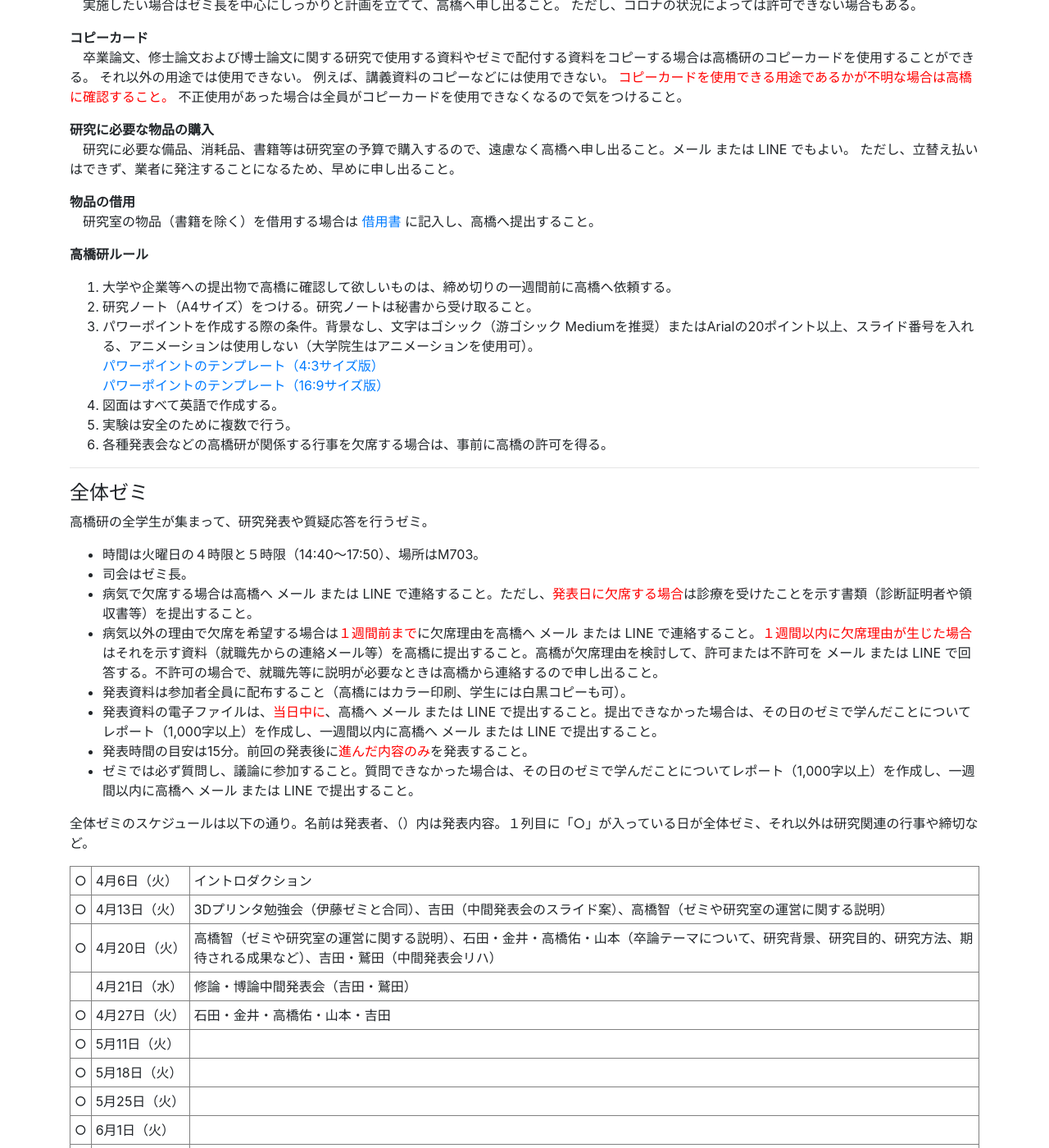
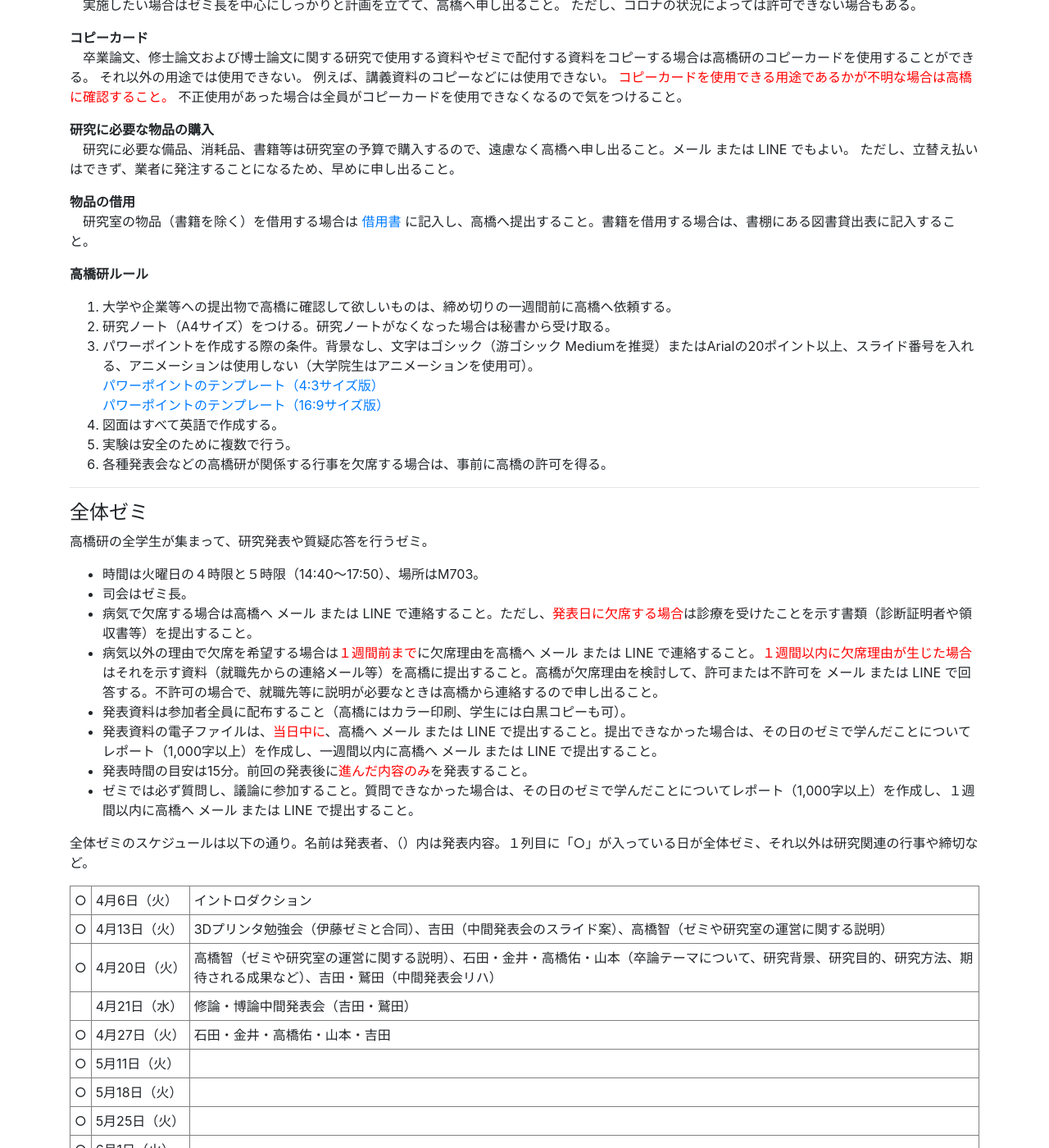
Before and after one commit to tkhslab/tkhslab.github.io, a Jekyll site: the page built from forstudents.md, in a window 1280 px wide and 1400 px high, scrolled down 1142 px. Shown: the whole window at 82% size. Built offline with Jekyll 4.4.1, drawn with Linux system fonts in a browser that asks for light colours; nearby versions of some CDN libraries.

Commit message:
minor revise

```diff
--- a/forstudents.md
+++ b/forstudents.md
@@ -72,11 +72,11 @@ title: For students
 ただし、立替え払いはできず、業者に発注することになるため、早めに申し出ること。
 
 **物品の借用**<br>
-　研究室の物品（書籍を除く）を借用する場合は [借用書](assets/dl/iou.pdf) に記入し、高橋へ提出すること。
+　研究室の物品（書籍を除く）を借用する場合は [借用書](assets/dl/iou.pdf) に記入し、高橋へ提出すること。書籍を借用する場合は、書棚にある図書貸出表に記入すること。
 
 **高橋研ルール**<br>
 0. 大学や企業等への提出物で高橋に確認して欲しいものは、締め切りの一週間前に高橋へ依頼する。
-0. 研究ノート（A4サイズ）をつける。研究ノートは秘書から受け取ること。
+0. 研究ノート（A4サイズ）をつける。研究ノートがなくなった場合は秘書から受け取る。
 0. パワーポイントを作成する際の条件。背景なし、文字はゴシック（游ゴシック Mediumを推奨）またはArialの20ポイント以上、スライド番号を入れる、アニメーションは使用しない（大学院生はアニメーションを使用可）。<br>
 [パワーポイントのテンプレート（4:3サイズ版）](assets/dl/TL_template43v1.pptx)<br>
 [パワーポイントのテンプレート（16:9サイズ版）](assets/dl/TL_template169v1.pptx)
@@ -96,7 +96,7 @@ title: For students
 - 発表資料は参加者全員に配布すること（高橋にはカラー印刷、学生には白黒コピーも可）。
 - 発表資料の電子ファイルは、<span style="color: red;">当日中に</span>、高橋へ メール または LINE で提出すること。提出できなかった場合は、その日のゼミで学んだことについてレポート（1,000字以上）を作成し、一週間以内に高橋へ メール または LINE で提出すること。
 - 発表時間の目安は15分。前回の発表後に<span style="color: red;">進んだ内容のみ</span>を発表すること。
-- ゼミでは必ず質問し、議論に参加すること。質問できなかった場合は、その日のゼミで学んだことについてレポート（1,000字以上）を作成し、一週間以内に高橋へ メール または LINE で提出すること。
+- ゼミでは必ず質問し、議論に参加すること。質問できなかった場合は、その日のゼミで学んだことについてレポート（1,000字以上）を作成し、１週間以内に高橋へ メール または LINE で提出すること。
 
 全体ゼミのスケジュールは以下の通り。名前は発表者、（）内は発表内容。１列目に「○」が入っている日が全体ゼミ、それ以外は研究関連の行事や締切など。
 
```
